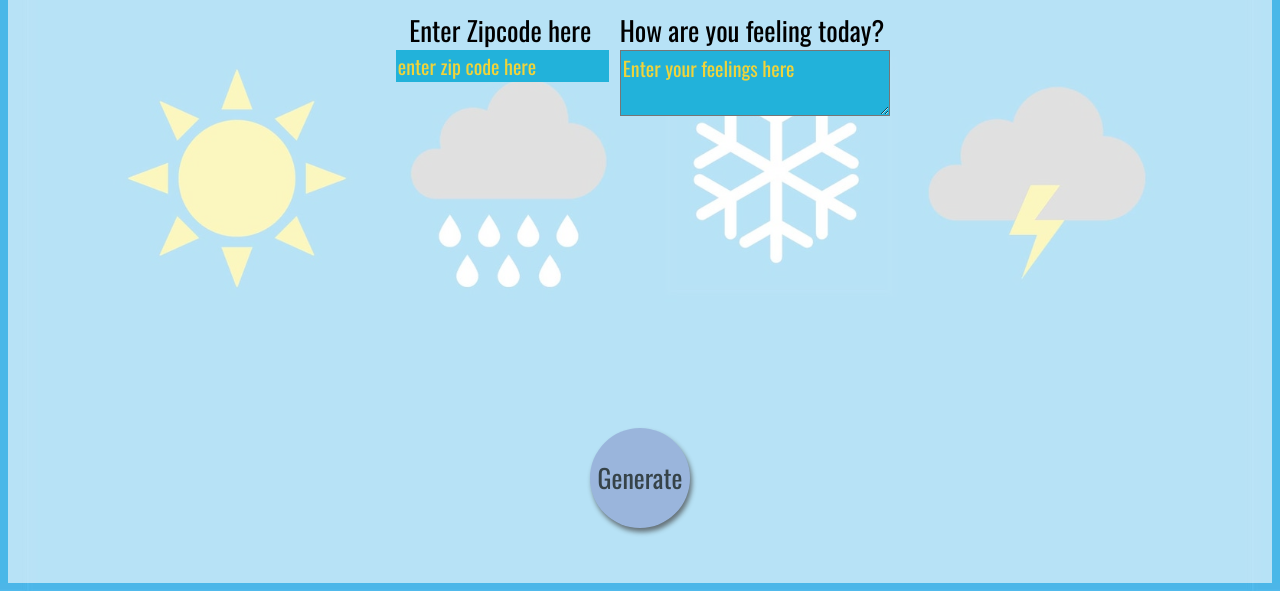
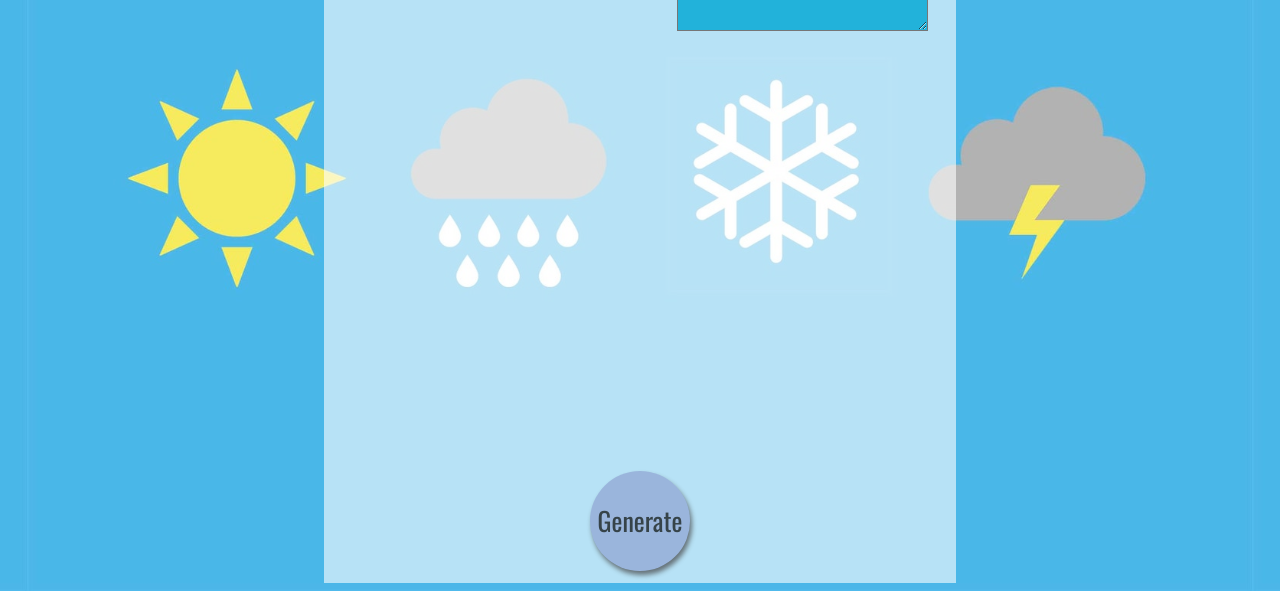
Before and after one commit to ZacharyTStone/do_i_need_a_jacket, a website: page website/index.html in a window 1280 px wide. Shown: the part 225-816 px from the top of the page. Drawn offline with nearby package versions, Linux system fonts and the light colour scheme; a web font is replaced by a local one.

Commit message:
css styling overhaul, used media queries for desktop sizes, and changed grid area

```diff
--- a/website/app.js
+++ b/website/app.js
@@ -101,7 +101,7 @@ async function useServerData() {
         // add date
         dateDiv.innerHTML = "</br>" + newDate;
         // add geography
-        locationDiv.innerHTML = ("<h3> the weather in " + data.city + "," + data.country + " is: </h3> </br> ");
+        locationDiv.innerHTML = ("<h3> the weather in " + data.city + "," + data.country + " is: </h3> ");
         // feelings info
         reportedFeelingsDiv.innerHTML = "<p> I see your are " + mood + " today. </h5"
         // Formula to convert Kelvin to Celcius
--- a/website/index.html
+++ b/website/index.html
@@ -6,6 +6,7 @@
   <title>Weather App</title>
   <link href="https://fonts.googleapis.com/css?family=Oswald:400,600,700|Ranga:400,700&display=swap" rel="stylesheet">
   <link rel="stylesheet" href="style.css">
+  <meta name="viewport" content="width=device-width, initial-scale=1.0">
 </head>
 
 <body>
--- a/website/style.css
+++ b/website/style.css
@@ -11,24 +11,48 @@ body {
 }
 
 #app {
-
-
-    display: grid;
-    grid-auto-rows: minmax(100px, 100px, 1fr, 200px);
-    grid-template-columns: (1fr, 1fr);
+    width: 80%;
+    grid-template-rows: 1fr 1fr 1fr 1fr 1fr;
     grid-template-areas:
         "title title"
-        "zip feeling"
+        "zip zip"
+        "feeling feeling"
         "entry entry"
         "button button";
+    margin: auto;
+    display: grid;
     height: 100vh;
     background: rgba(255, 255, 255, 0.605);
     color: #000000;
     justify-content: center;
-    grid-gap: 1em;
-    font-size: 15px;
+    grid-gap: 18px;
+    font-size: 12px;
     font-family: 'Oswald', sans-serif;
 }
+
+img {
+    height: 50px;
+    width: 50px;
+}
+
+/* desktopsizes */
+
+@media only screen and (min-width: 600px) {
+
+    #app {
+        font-size: 20px;
+        width: 50%;
+        grid-template-rows: 1fr 1fr 3fr 1fr;
+        grid-template-columns: 1fr 1fr;
+        grid-template-areas:
+            "title title"
+            "zip feeling"
+            "entry entry"
+            "button button";
+    }
+}
+
+
 
 .holder {
     border-radius: 25%;
@@ -90,22 +114,38 @@ body {
 /*  Basic Styling To Override Default For Basic HTML Elements */
 label {
     display: block;
-    font-size: 27px;
+}
+
+/* desktopsizes */
+
+@media only screen and (min-width: 600px) {
+    label {
+        font-size: 27px;
+    }
 }
 
 input {
     display: inline-block;
     /* height: 20px; */
-    width: 100%;
+    width: 80%;
     background: #22b2da;
-    font-size: 20px;
     font-family: 'Oswald', sans-serif;
     border: none;
 }
 
+/* desktopsizes */
+
+@media only screen and (min-width: 600px) {
+    input {
+        font-size: 20px;
+    }
+}
+
 textarea {
-    width: 100%;
+    width: 80%;
 }
+
+
 
 button {
     width: 100px;
@@ -113,11 +153,18 @@ button {
     margin: auto;
     border-radius: 50%;
     background: #8ea3d2;
-    font-size: 26px;
     font-family: 'Oswald', sans-serif;
     border: none;
     box-shadow: 2px 4px 5px #444;
     opacity: 0.7;
+}
+
+/* desktopsizes */
+
+@media only screen and (min-width: 600px) {
+    button {
+        font-size: 26px;
+    }
 }
 
 button:hover {
@@ -129,15 +176,26 @@ button:hover {
     grid-area: button;
 }
 
-h1 {
-    font-size: 36px;
+h1 {}
+
+@media only screen and (min-width: 600px) {
+    h1 {
+        font-size: 36px;
+    }
 }
+
 
 textarea {
     background: #22b2da;
-    font-size: 20px;
     font-family: 'Oswald', sans-serif;
 }
+
+@media only screen and (min-width: 600px) {
+    textarea {
+        font-size: 20px;
+    }
+}
+
 
 /* Reset style for HTML element on active to have no border*/
 input:focus,
```
